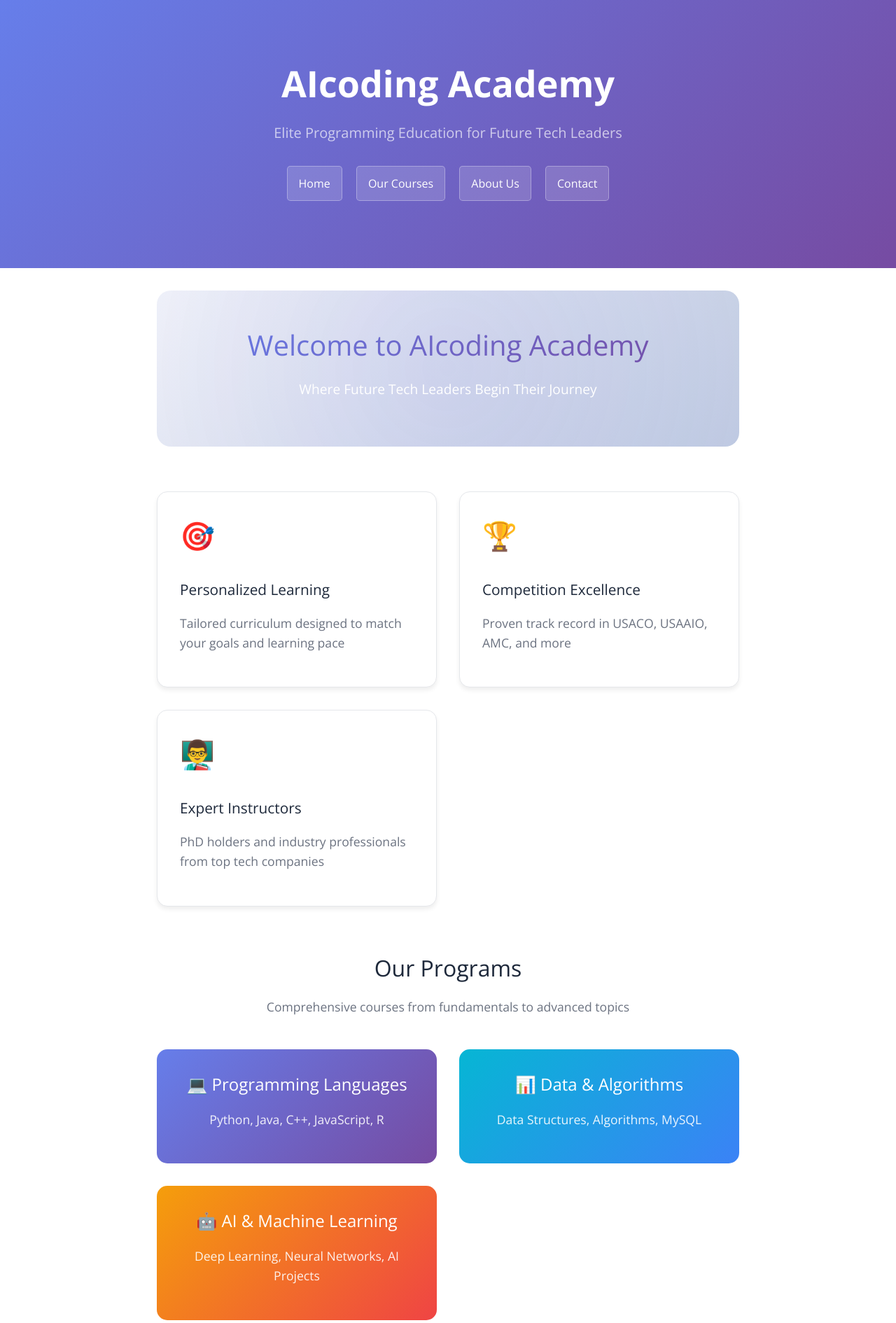
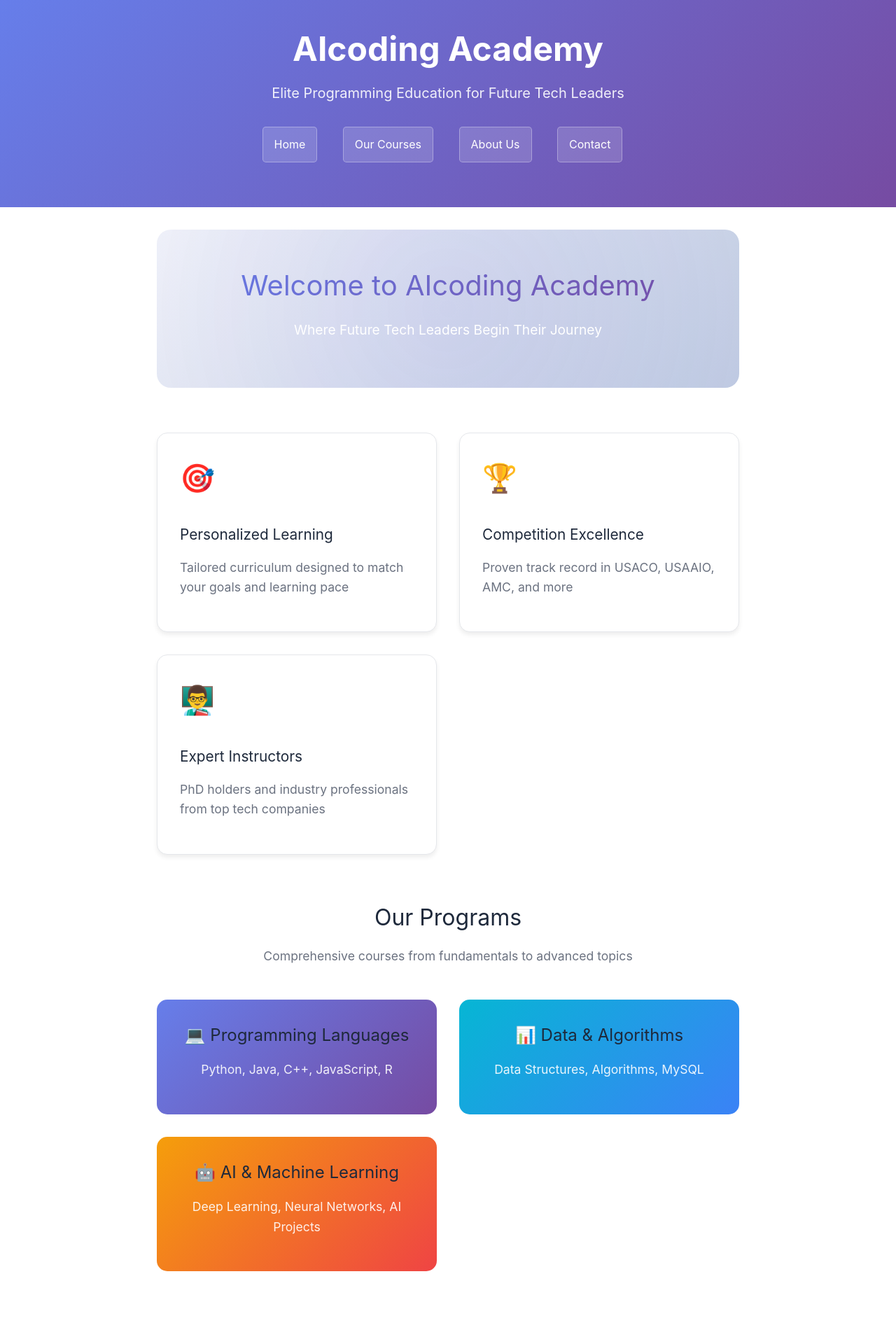
Before and after one commit to hangzhaosbu/aicoding, a Jekyll site: the page built from index.md, in a window 1280 px wide. Shown: the top 1890 px of the page at 70% size. Built offline with Jekyll 4.4.1, drawn with Linux system fonts in a browser that asks for light colours.

Commit message:
Refactor HTML layout and improve CSS styles
Updated styles and structure for better responsiveness and design consistency.

```diff
--- a/_layouts/default.html
+++ b/_layouts/default.html
@@ -11,32 +11,201 @@
   <link rel="stylesheet" href="{{ '/assets/css/style.css?v=' | append: site.github.build_revision | relative_url }}">
 
   <style>
-    /* Critical inline styles that always load */
+    /* Complete inline styles to ensure they always work */
+    :root {
+      --primary-color: #667eea;
+      --primary-dark: #764ba2;
+      --text-dark: #1e293b;
+      --text-medium: #4b5563;
+      --text-light: #6b7280;
+    }
+
+    * {
+      margin: 0;
+      padding: 0;
+      box-sizing: border-box;
+    }
+
+    body {
+      font-family: 'Inter', -apple-system, BlinkMacSystemFont, 'Segoe UI', Roboto, sans-serif;
+      line-height: 1.6;
+      color: #606c71;
+    }
+
+    /* Page Header Styles */
     .page-header {
       background: linear-gradient(135deg, #667eea 0%, #764ba2 100%) !important;
       color: white !important;
+      padding: 2rem 1rem 3rem;
+      text-align: center;
+      position: relative;
+      overflow: hidden;
     }
 
     .page-header * {
       color: white !important;
     }
 
+    .project-name {
+      font-size: 3rem;
+      font-weight: 700;
+      color: white !important;
+      margin-bottom: 0.5rem;
+    }
+
+    .project-tagline {
+      font-size: 1.25rem;
+      font-weight: 400;
+      color: rgba(255, 255, 255, 0.95) !important;
+      margin-bottom: 2rem;
+      opacity: 0.95;
+    }
+
     .page-header .btn {
+      display: inline-block;
+      margin-bottom: 1rem;
       color: white !important;
       background-color: rgba(255, 255, 255, 0.15) !important;
-      border-color: rgba(255, 255, 255, 0.3) !important;
+      border: 1px solid rgba(255, 255, 255, 0.3) !important;
+      border-radius: 0.3rem;
+      padding: 0.75rem 1rem;
+      text-decoration: none;
+      transition: all 0.2s;
+      margin-right: 1rem;
     }
 
     .page-header .btn:hover {
       color: white !important;
       background-color: rgba(255, 255, 255, 0.25) !important;
       border-color: rgba(255, 255, 255, 0.4) !important;
+      text-decoration: none;
     }
 
-    /* Fix CTA buttons */
+    /* Main Content */
+    .main-content {
+      max-width: 64rem;
+      padding: 2rem 6rem;
+      margin: 0 auto;
+      font-size: 1.1rem;
+    }
+
+    .main-content h1,
+    .main-content h2,
+    .main-content h3,
+    .main-content h4,
+    .main-content h5,
+    .main-content h6 {
+      margin-top: 2rem;
+      margin-bottom: 1rem;
+      font-weight: normal;
+      color: #1e293b !important;
+    }
+
+    .main-content p {
+      margin-bottom: 1em;
+    }
+
+    .main-content a {
+      color: #2563eb !important;
+      text-decoration: none;
+    }
+
+    .main-content a:hover {
+      color: #1d4ed8 !important;
+      text-decoration: underline;
+    }
+
+    /* Hero Section */
+    .hero-section {
+      text-align: center;
+      padding: 3rem 0;
+      background: linear-gradient(135deg, #f5f7fa 0%, #c3cfe2 100%);
+      border-radius: 20px;
+      margin-bottom: 4rem;
+    }
+
+    .hero-title {
+      font-size: 2.5rem;
+      font-weight: 700;
+      background: linear-gradient(135deg, #667eea 0%, #764ba2 100%);
+      -webkit-background-clip: text;
+      -webkit-text-fill-color: transparent;
+      margin-bottom: 1rem;
+    }
+
+    .hero-subtitle {
+      font-size: 1.2rem;
+      color: #4B5563;
+      margin-bottom: 2rem;
+    }
+
+    /* Feature Cards */
+    .features-grid {
+      display: grid;
+      grid-template-columns: repeat(auto-fit, minmax(300px, 1fr));
+      gap: 2rem;
+      margin: 3rem 0;
+    }
+
+    .feature-card {
+      background: white;
+      border-radius: 15px;
+      padding: 2rem;
+      box-shadow: 0 4px 6px rgba(0, 0, 0, 0.07);
+      transition: all 0.3s ease;
+      border: 1px solid #E5E7EB;
+    }
+
+    .feature-card:hover {
+      transform: translateY(-5px);
+      box-shadow: 0 12px 24px rgba(0, 0, 0, 0.1);
+      border-color: #667eea;
+    }
+
+    .feature-title {
+      font-size: 1.3rem;
+      font-weight: 600;
+      color: #1F2937 !important;
+      margin-bottom: 0.5rem;
+    }
+
+    .feature-description {
+      color: #6B7280 !important;
+      line-height: 1.6;
+    }
+
+    /* CTA Section */
+    .cta-section {
+      background: linear-gradient(135deg, #667eea 0%, #764ba2 100%) !important;
+      border-radius: 20px;
+      padding: 3rem;
+      text-align: center;
+      color: white !important;
+      margin: 4rem 0;
+    }
+
+    .cta-section h2,
+    .cta-section p {
+      color: white !important;
+    }
+
     .cta-button {
       background: white !important;
       color: #667eea !important;
+      padding: 0.8rem 2rem;
+      border-radius: 10px;
+      text-decoration: none !important;
+      font-weight: 600;
+      transition: transform 0.3s;
+      display: inline-block;
+      margin: 0.5rem;
+    }
+
+    .cta-button:hover {
+      transform: translateY(-2px);
+      box-shadow: 0 10px 20px rgba(0, 0, 0, 0.2);
+      color: #667eea !important;
+      background: rgba(255, 255, 255, 0.95) !important;
     }
 
     .cta-button span {
@@ -49,8 +218,71 @@
       border: 2px solid white !important;
     }
 
+    .cta-button-secondary:hover {
+      background: rgba(255, 255, 255, 0.1) !important;
+    }
+
     .cta-button-secondary span {
       color: white !important;
+    }
+
+    /* Competition Badges */
+    .competition-badges {
+      display: flex;
+      flex-wrap: wrap;
+      gap: 1rem;
+      justify-content: center;
+      margin: 2rem 0;
+    }
+
+    .badge {
+      background: #F3F4F6;
+      padding: 0.5rem 1.5rem;
+      border-radius: 25px;
+      font-weight: 500;
+      color: #4B5563 !important;
+      border: 2px solid transparent;
+      transition: all 0.3s;
+    }
+
+    .badge:hover {
+      border-color: #667eea;
+      color: #667eea !important;
+      background: #EEF2FF;
+    }
+
+    .badge-gold {
+      background: linear-gradient(135deg, #FFD700, #FFA500) !important;
+      color: white !important;
+    }
+
+    /* Footer */
+    .site-footer {
+      padding-top: 2rem;
+      margin-top: 2rem;
+      border-top: solid 1px #eff0f1;
+      text-align: center;
+    }
+
+    /* Responsive */
+    @media (max-width: 768px) {
+      .project-name {
+        font-size: 2rem;
+      }
+
+      .main-content {
+        padding: 2rem 1rem;
+      }
+
+      .page-header {
+        padding: 2rem 1rem;
+      }
+
+      .page-header .btn {
+        display: block;
+        width: 100%;
+        margin: 0.25rem 0;
+      }
     }
   </style>
 
@@ -61,10 +293,9 @@
 
   <header class="page-header" role="banner">
     <h1 class="project-name">{{ page.title | default: site.title | default: "AIcoding Academy" }}</h1>
-    <h2 class="project-tagline">{{ page.description | default: site.description | default: "Elite Programming Education" }}</h2>
+    <h2 class="project-tagline">{{ page.description | default: site.description | default: "Elite Programming Education for Future Tech Leaders" }}</h2>
 
     {% if site.github.is_project_page %}
-    <!-- Use hard-coded paths for GitHub Pages -->
     <a href="/aicoding/" class="btn">Home</a>
     <a href="/aicoding/course.html" class="btn">Our Courses</a>
     <a href="/aicoding/about.html" class="btn">About Us</a>
@@ -76,11 +307,9 @@
     {{ content }}
 
     <footer class="site-footer">
-      <div style="text-align: center; padding: 2rem 0; border-top: 1px solid #e5e7eb;">
-        <p><strong>Mobile:</strong> +1 (347) 379-6896</p>
-        <p><strong>WeChat:</strong> SpiritedAway2023</p>
-        <p style="margin-top: 1rem; color: #6b7280;">© 2025 AIcoding Academy. All rights reserved.</p>
-      </div>
+      <p><strong>Mobile:</strong> +1 (347) 379-6896</p>
+      <p><strong>WeChat:</strong> SpiritedAway2023</p>
+      <p style="margin-top: 1rem; color: #6b7280;">© 2025 AIcoding Academy. All rights reserved.</p>
     </footer>
   </main>
 </body>
```
